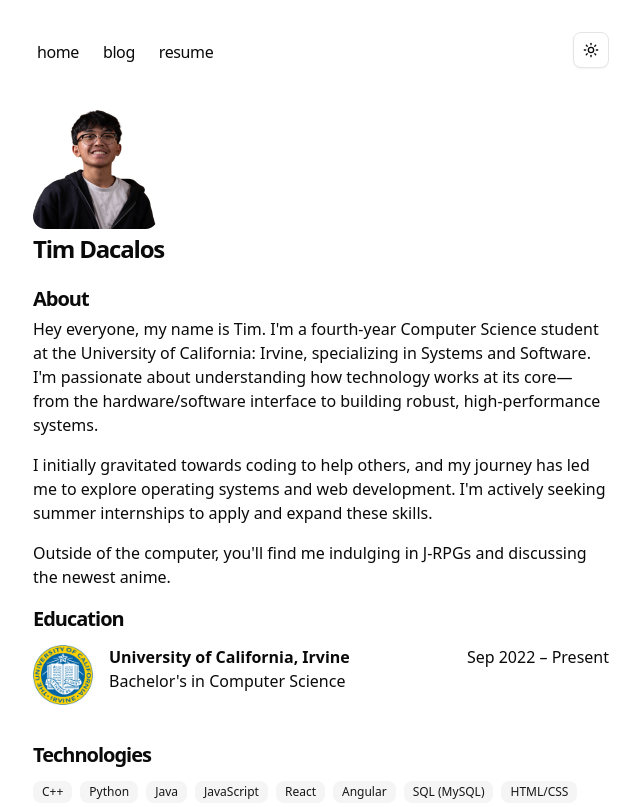
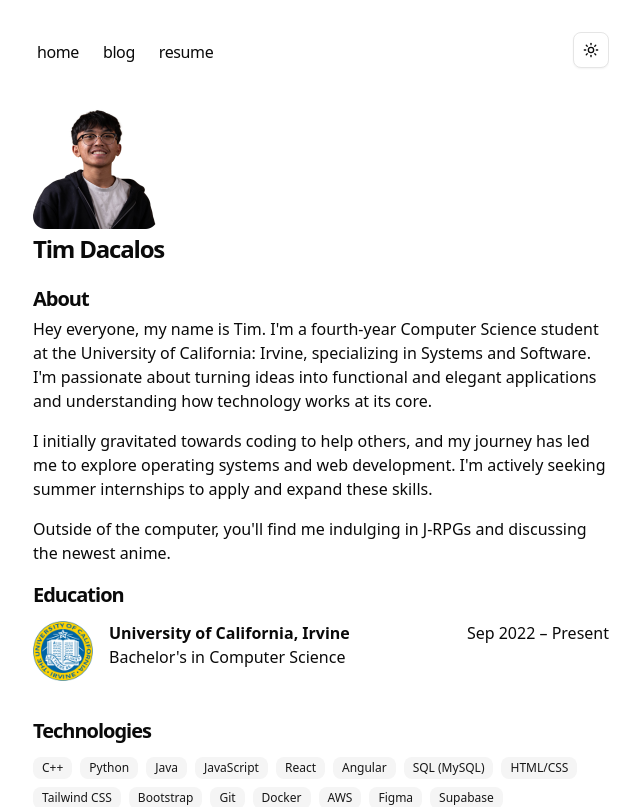
Before and after one commit to lordtimzki/portfolio-v3, a Next.js app: page / in a window 1280 px wide. Shown: the top 807 px of the page, without its empty margins (319-959 px from the left). Built offline with nearby package versions, Linux system fonts and the light colour scheme.

Commit message:
bio change

```diff
--- a/app/page.tsx
+++ b/app/page.tsx
@@ -22,7 +22,7 @@ export default function Page() {
         About
     </h2>
     <p className="mb-4">
-      {`Hey everyone, my name is Tim. I'm a fourth-year Computer Science student at the University of California: Irvine, specializing in Systems and Software. I'm passionate about understanding how technology works at its core—from the hardware/software interface to building robust, high-performance systems.`}
+      {`Hey everyone, my name is Tim. I'm a fourth-year Computer Science student at the University of California: Irvine, specializing in Systems and Software. I'm passionate about turning ideas into functional and elegant applications and understanding how technology works at its core.`}
     </p>
     <p className="mb-4">
       {`I initially gravitated towards coding to help others, and my journey has led me to explore operating systems and web development. I'm actively seeking summer internships to apply and expand these skills.`}
```
